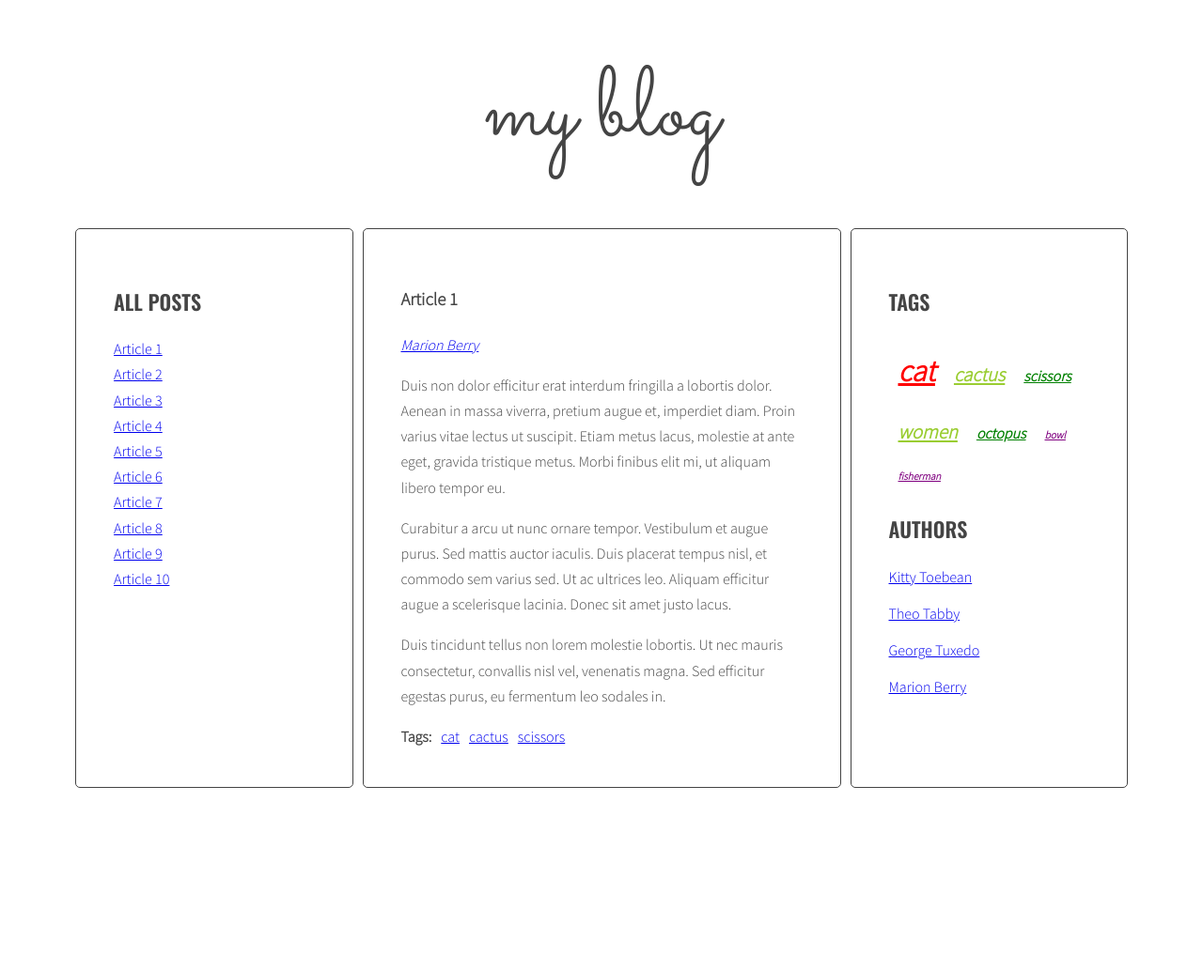
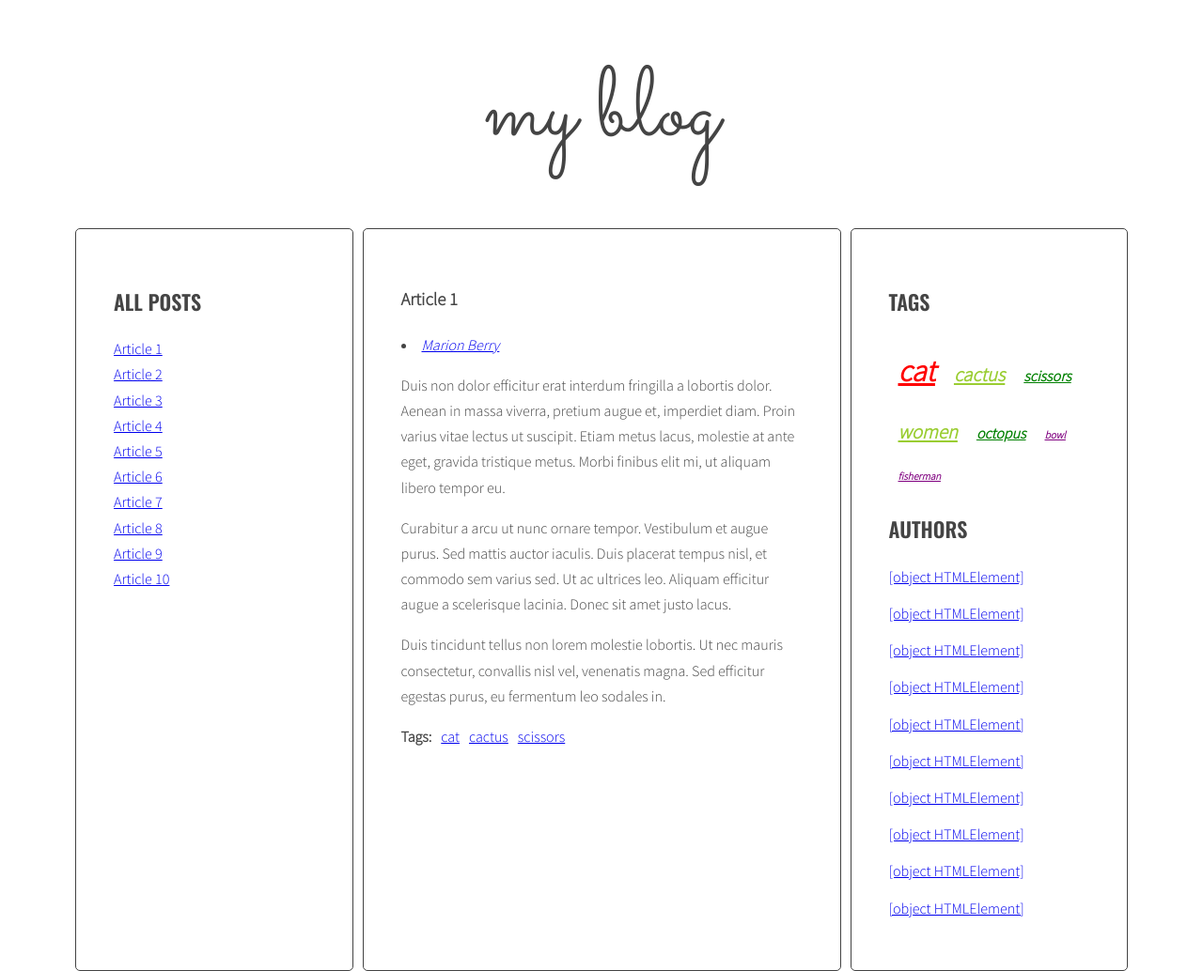
Before and after one commit to PaPaX2/javascript-blog, a website: page index.html in a window 1280 px wide. Shown: the whole page at 94% size. Before the commit the page ends 847 px from the top, so only its background shows below. Drawn offline with nearby package versions, Linux system fonts and the light colour scheme.

Commit message:
BUG author List is objectHTMLElement

```diff
--- a/index.html
+++ b/index.html
@@ -179,15 +179,10 @@
                     <aside class="sidebar">
                       <h2 class="section-title">Tags</h2>
                       <ul class="list tags">
-                        <li><a href="#"></a> <span>(6)</span></li>
-                        <li><a href="#"></a> <span>(5)</span></li>
-                        <li><a href="#"></a> <span>(4)</span></li>
-                        <li><a href="#"></a> <span>(4)</span></li>
-                        <li><a href="#"></a> <span>(6)</span></li>
                       </ul>
                       <h2 class="section-title">Authors</h2>
                       <ul class="list authors">
-                        <li>
+                        <!--<li>
                           <a href="#">
                             <span class="author-name">Kitty Toebean</span>
                           </a>
@@ -206,7 +201,7 @@
                           <a href="#">
                             <span class="author-name">Marion Berry</span>
                           </a>
-                        </li>
+                        </li> -->
                       </ul>
                     </aside>
                   </main>
--- a/js/script.js
+++ b/js/script.js
@@ -14,6 +14,7 @@
     optArticleTagSelector = '.post-tags a',
     optArticleAuthorSelector = '.post-author',
     optArticleAuthorSelectorLink = '.post-author a',
+    optAuthorListSelector = '.authors',
     optTagsListSelector = '.tags a',
     optCloudClassCount = 5,
     optCloudClassPrefix = 'tag-size-';
@@ -220,6 +221,7 @@
         /* generate HTML of the link */
         const linkHTML = '<li><a href="#tag-' + tag + '">' + tag + '</a></li>';
         //console.log('linkHtml: ', linkHtml);
+
         /* add generated code to html variable */
 
         html = html + linkHTML;
@@ -259,7 +261,7 @@
     // [NEW] END LOOP: for each tag i allTags
     }
 
-    /* [NEW] add html from allTags to tagList */
+    /* [NEW] add html from allTagsHTML to tagList */
     tagList.innerHTML = allTagsHTML;
     //console.log('tablica tagów: ', allTags);
   }
@@ -317,7 +319,7 @@
   function addClickListenersToTags() {
   /* find all links to tags */
     const tagLinks = document.querySelectorAll(optArticleTagSelector + ',' + optTagsListSelector);
-    console.log(tagLinks);
+    //console.log(tagLinks);
 
     /* START LOOP: for each link */
     for (let tag of tagLinks) {
@@ -332,19 +334,19 @@
 
   function generateAuthors() {
 
+    /* [NEW] create a new variable allAuthors with an empty object */
+    let allAuthors = {};
+
     /* find all authors */
-
     const authors = document.querySelectorAll(optArticleSelector);
     //console.log('autorzy:', authors);
-
 
     /* START LOOP: for every author: */
     for (let author of authors) {
 
       /* find author wrapper */
-
       const authorList = author.querySelector(optArticleAuthorSelector);
-      //console.log('lista autorów:', authorList);
+      console.log('lista autorów:', authorList);
 
       /* make html variable with empty string */
 
@@ -356,18 +358,43 @@
       //console.log('autor: ', articleAuthor);
 
       /* generate HTML of the link */
-      const linkHtml = '<a href="#author-' + articleAuthor + '">' + articleAuthor + '</a>';
+      const linkHtml = '<li><a href="#author-' + articleAuthor + '">' + articleAuthor + '</a></li>';
       //console.log(linkHtml);
 
       /* add generated code to html variable */
 
       html = html + linkHtml;
 
+      /* [NEW] check if this link is NOT already in allAuthors */
+      if(!allAuthors.hasOwnProperty(author)) {
+        //NEW add tag to allTags object
+        allAuthors[author] = 1;
+      } else {
+        allAuthors[author]++;
+      }
       /* insert HTML of all the links into the author wrapper */
       authorList.innerHTML = html;
-      //console.log(html);
+      console.log(html);
       /* END LOOP: for every article: */
     }
+    //find authors in right column
+    const authorList = document.querySelector('.authors');
+    console.log('auhorList: ', authorList);
+
+    //create variable for all links HTML code
+    let allAuthorsHTML = '';
+
+    //START LOOP: each author in authors
+    for (let author of authors) {
+
+      //Generate code of a link for allAuthorsHTML
+      allAuthorsHTML += '<li><a href="' + author + '">' + author + '</a></li>';
+
+    //END LOOP for each author
+    }
+
+    //add html from allAuthorsHTML to authorList
+    authorList.innerHTML = allAuthorsHTML;
   }
   generateAuthors();
 
@@ -420,7 +447,7 @@
   };
 
   function addClickListenersToAuthors() {
-    /* find all links to tags */
+    /* find all links to authors */
     const authorLinks = document.querySelectorAll(optArticleAuthorSelectorLink);
     //console.log(tagLinks);
 
```
